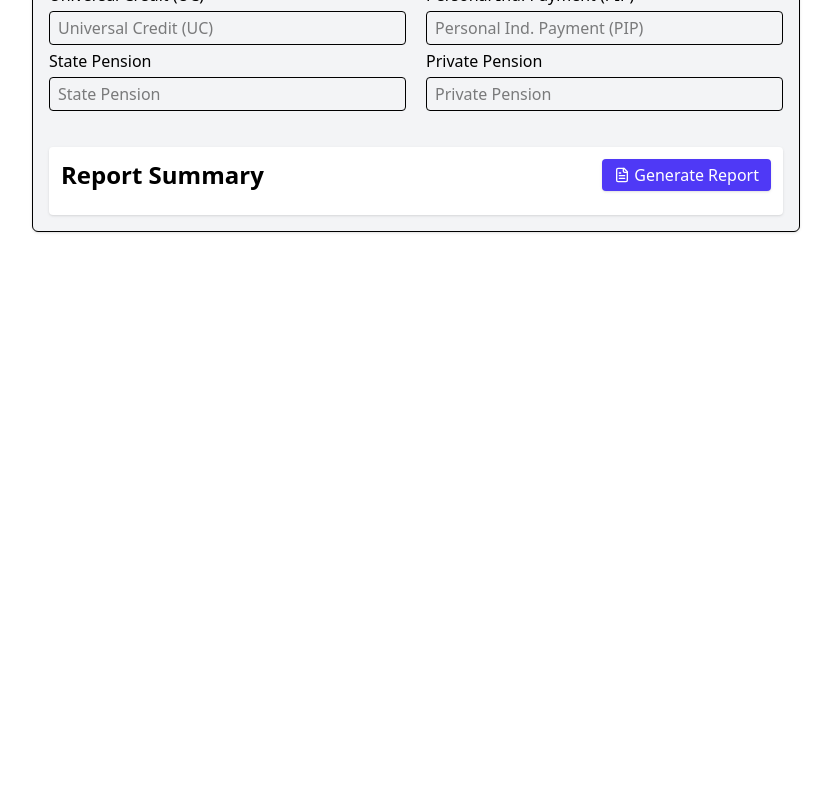
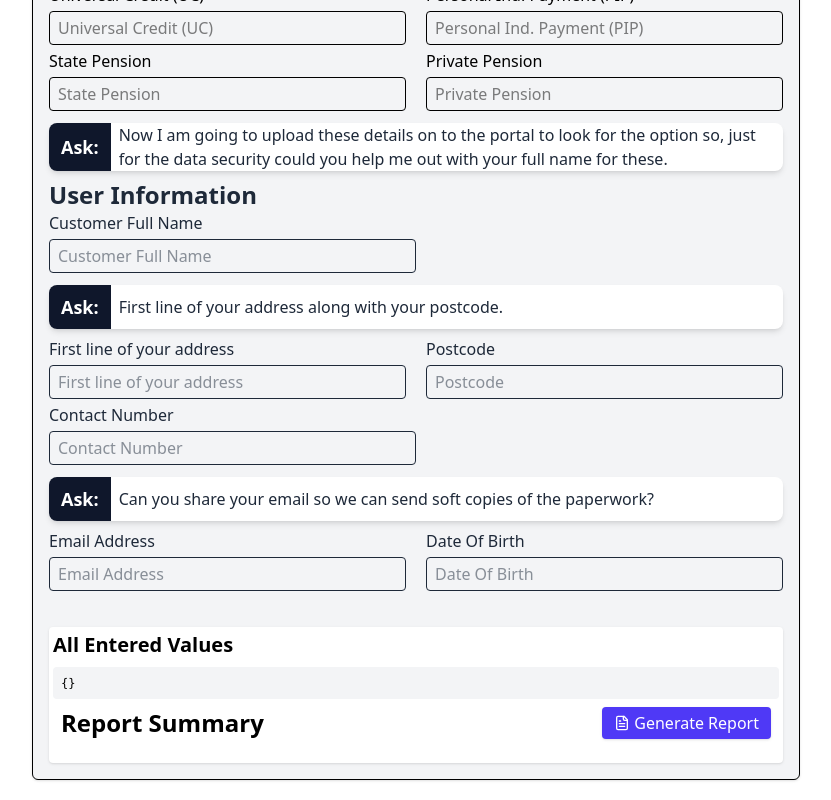
Before and after one commit to Bizz-Buzz-Creations/callsop, a React (Vite) app: page / in a window 1280 px wide. Shown: the part 3038-3838 px from the top of the page, without its empty margins (224-1055 px from the left). Before the commit the page ends 3290 px from the top, so only its background shows below. Built offline with nearby package versions, Linux system fonts and the light colour scheme.

Commit message:
added user details, arrears, etc.

```diff
--- /dev/null
+++ b/src/components/AskQuestion.jsx
@@ -0,0 +1,14 @@
+export default function AskQuestion({ question }) {
+  return (
+    <div className="w-full my-2 h-full">
+          <div className="h-full rounded-lg shadow-md bg-white transition-all duration-300 pr-3 flex items-stretch gap-2">
+              <span className="text-lg font-semibold text-gray-800 bg-slate-900 rounded-l-lg text-white py-2 px-3 h-auto flex items-center">
+                Ask:
+              </span>
+              <span className="my-auto">
+                {question}
+              </span>
+          </div>
+    </div>
+  );
+}
--- a/src/components/DebtConfirmation.jsx
+++ b/src/components/DebtConfirmation.jsx
@@ -119,21 +119,25 @@ const DebtConfirmation = ({ value = {}, onChange }) => {
         label="Gas"
         value={value.gas || []}
         onChange={val => handleInput("gas", val)}
+        isArrear="true"
       />
       <LabeledInputGroup
         label="Electric"
         value={value.electric || []}
         onChange={val => handleInput("electric", val)}
+        isArrear="true"
       />
       <LabeledInputGroup
         label="Water"
         value={value.water || []}
         onChange={val => handleInput("water", val)}
+        isArrear="true"
       />
       <LabeledInputGroup
         label="Mobile Contact"
         value={value.mobileContact || []}
         onChange={val => handleInput("mobileContact", val)}
+        isArrear="true"
       />
 
       <h3 className='text-xl font-medium'>Government Debts (GD): <span className='font-normal text-lg'>Ask Is there any debts with the Gov. Like Over payment or advance payment of any benefits, Any CCJ Or HMRC or any Bailiffs Debts?</span></h3>
--- a/src/components/DynamicInputGenerator.jsx
+++ b/src/components/DynamicInputGenerator.jsx
@@ -100,7 +100,7 @@
 
 import { Plus, Minus } from 'lucide-react';
 
-const DynamicInputGenerator = ({ value = [], onChange }) => {
+const DynamicInputGenerator = ({ value = [], onChange, isArrear = "false" }) => {
   const handleChange = (e) => {
     const newLength = parseInt(e.target.value) || 0;
     const newInputs = Array.from({ length: newLength }, (_, i) => value[i] || { name: '', amount: '', payment: '' });
@@ -150,6 +150,7 @@ const DynamicInputGenerator = ({ value = [], onChange }) => {
 
       <div className="mt-4 space-y-2">
         {value.map((input, index) => (
+          <>
             <div key={index} className='flex gap-5'>
               <input
                 type="text"
@@ -173,6 +174,35 @@ const DynamicInputGenerator = ({ value = [], onChange }) => {
                 className="border rounded w-full indent-1 p-1"
               />
             </div>
+
+            {isArrear === "true" && (
+              <div className="flex items-center gap-4 mb-4">
+                <span className="text-lg font-medium">Arrear</span>
+                <div className="flex gap-6">
+                  <label className="flex items-center gap-2">
+                    <input
+                      type="radio"
+                      name={`arrear-${index}`}
+                      value="current"
+                      checked={input.arrear === "current"}
+                      onChange={(e) => handleInputChange(index, 'arrear', e.target.value)}
+                    />
+                    Current Year
+                  </label>
+                  <label className="flex items-center gap-2">
+                    <input
+                      type="radio"
+                      name={`arrear-${index}`}
+                      value="previous"
+                      checked={input.arrear === "previous"}
+                      onChange={(e) => handleInputChange(index, 'arrear', e.target.value)}
+                    />
+                    Previous Year
+                  </label>
+                </div>
+              </div>
+            )}
+          </>
         ))}
       </div>
     </div>
--- a/src/components/EmploymentInfo.jsx
+++ b/src/components/EmployementInfo.jsx
@@ -1,7 +1,37 @@
+import { useEffect, useState } from "react";
+import AskQuestion from "./AskQuestion";
 import DualInputRow from "./DualInputRow";
 import TitledDualInputSection from "./TitledDualInputSection";
 
 const EmployementInfo = ({ value = {}, onChange }) => {
+  const [haveKids, setHaveKids] = useState(false);
+
+  useEffect(() => {
+    const updateHaveKidsFromStorage = () => {
+      const storedData = localStorage.getItem('sopFormData');
+      try {
+        const parsed = JSON.parse(storedData);
+        setHaveKids(parsed?.maritalStatus?.haveKids === "yes");
+      } catch (err) {
+        console.error("Error parsing localStorage data", err);
+      }
+    };
+
+    // Polling
+    const interval = setInterval(updateHaveKidsFromStorage, 1000);
+
+    // Listen for cross-tab changes
+    window.addEventListener("storage", updateHaveKidsFromStorage);
+
+    // Initial check
+    updateHaveKidsFromStorage();
+
+    return () => {
+      clearInterval(interval);
+      window.removeEventListener("storage", updateHaveKidsFromStorage);
+    };
+  }, [])
+
   // Helper to update a field
   const handleChange = (field, val) => {
     onChange({ ...value, [field]: val });
@@ -12,7 +42,7 @@ const EmployementInfo = ({ value = {}, onChange }) => {
       <h2 className="text-2xl font-semibold my-4">
         Employment Information:{" "}
         <span className='font-normal text-lg'>
-          Are you working any where as a Full-time, Part-time, Self Employed or are you on benefits.
+          Are you working anywhere as a Full-time, Part-time, Self Employed or are you on benefits.
         </span>
       </h2>
       <h3 className='text-xl font-medium'>Individual Income:</h3>
@@ -50,6 +80,17 @@ const EmployementInfo = ({ value = {}, onChange }) => {
         onChangeLeft={val => handleChange("individualStatePension", val)}
         onChangeRight={val => handleChange("individualPrivatePension", val)}
       />
+      {haveKids && (
+        <>
+          <AskQuestion question="Are you claiming any child benefit for you kids?" />
+          <DualInputRow
+            labelLeft="Child Benefits"
+            valueLeft={value.individualCB || ""}
+            onChangeLeft={val => handleChange("individualCB", val)}
+          />
+        </>
+      )}
+
       <h3 className='text-xl font-medium'>Partner Income:</h3>
       <DualInputRow
         labelLeft="Full-time (FT)"
@@ -85,6 +126,16 @@ const EmployementInfo = ({ value = {}, onChange }) => {
         onChangeLeft={val => handleChange("partnerStatePension", val)}
         onChangeRight={val => handleChange("partnerPrivatePension", val)}
       />
+      {haveKids && (
+        <>
+          <AskQuestion question="Are you claiming any child benefit for you kids?" />
+          <DualInputRow
+            labelLeft="Child Benefits"
+            valueLeft={value.partnerCB || ""}
+            onChangeLeft={val => handleChange("partnerCB", val)}
+          />
+        </>
+      )}
     </>
   );
 };
--- a/src/components/LabeledInputGroup.jsx
+++ b/src/components/LabeledInputGroup.jsx
@@ -1,7 +1,7 @@
 import { useEffect } from "react";
 import DynamicInputGenerator from "./DynamicInputGenerator";
 
-const LabeledInputGroup = ({ label, value = "", onChange }) => {
+const LabeledInputGroup = ({ label, value = "", onChange, isArrear }) => {
   // Handler for input change
   // const handleInput = (e) => {
   //   onChange && onChange(e.target.value);
@@ -10,7 +10,7 @@ const LabeledInputGroup = ({ label, value = "", onChange }) => {
   return (
     <div className=" items-center mb-4 w-full">
       <label className="block mb-1 font-medium">{label}:</label>
-      <DynamicInputGenerator value={value} onChange={onChange} />
+      <DynamicInputGenerator value={value} onChange={onChange} isArrear={isArrear} />
     </div>
   )
 }
--- /dev/null
+++ b/src/components/UserDetails.jsx
@@ -0,0 +1,60 @@
+import AskQuestion from "./AskQuestion";
+import DualInputRow from "./DualInputRow";
+
+const UserDetails = ({ value = {}, onChange }) => {
+
+  // Helper to update a field
+  const handleChange = (field, val) => {
+    onChange({ ...value, [field]: val });
+  };
+
+  return (
+    <div className="mx-auto text-gray-800">
+
+      <AskQuestion question="Now I am going to upload these details on to the portal to look for the option so, just for the data security could you help me out with your full name for these." />
+
+      <h2 className="text-2xl font-semibold">User Information</h2>
+
+      {/* <FloatingInput label="Full Name" value={fullName} onChange={setFullName} /> */}
+      <DualInputRow
+        labelLeft="Customer Full Name"
+        valueLeft={value.customerName || ""}
+        onChangeLeft={val => handleChange("customerName", val)}
+        type="text"
+      />
+
+      <AskQuestion question="First line of your address along with your postcode." />
+
+      <DualInputRow
+        labelLeft="First line of your address"
+        labelRight="Postcode"
+        valueLeft={value.address || ""}
+        valueRight={value.postcode || ""}
+        onChangeLeft={val => handleChange("address", val)}
+        onChangeRight={val => handleChange("postcode", val)}
+        type="text"
+      />
+
+      <DualInputRow
+        labelLeft="Contact Number"
+        valueLeft={value.contactNumber || ""}
+        onChangeLeft={val => handleChange("contactNumber", val)}
+        type="text"
+      />
+
+      <AskQuestion question="Can you share your email so we can send soft copies of the paperwork?" />
+
+      <DualInputRow
+        labelLeft="Email Address"
+        labelRight="Date Of Birth"
+        valueLeft={value.emailAddress || ""}
+        valueRight={value.dob || ""}
+        onChangeLeft={val => handleChange("emailAddress", val)}
+        onChangeRight={val => handleChange("dob", val)}
+        type="text"
+      />
+    </div>
+  );
+};
+
+export default UserDetails;
--- a/src/pages/SOP.jsx
+++ b/src/pages/SOP.jsx
@@ -1,6 +1,6 @@
 import { useEffect, useState } from "react";
 import DebtConfirmation from "../components/DebtConfirmation";
-import EmployementInfo from "../components/EmploymentInfo";
+import EmployementInfo from "../components/EmployementInfo";
 import MaritalStatus from "../components/MaritalStatus";
 import RentalDetails from "../components/RentalDetails";
 import { ListRestart } from "lucide-react";
@@ -8,6 +8,7 @@ import { Tooltip } from "react-tooltip";
 import 'react-tooltip/dist/react-tooltip.css';
 import SummaryReport from "../components/SummaryReport";
 import ScrollToTopButton from "../components/ScrollToTopButton";
+import UserDetails from "../components/UserDetails";
 
 // Utility functions for localStorage
 const STORAGE_KEY = "sopFormData";
@@ -78,15 +79,20 @@ const SOP = () => {
         onChange={(v) => handleUpdate("maritalStatus", v)}
       />
       <EmployementInfo
-        value={formData.employmentInfo || {}}
-        onChange={(v) => handleUpdate("employmentInfo", v)}
+        value={formData.employementInfo || {}}
+        onChange={(v) => handleUpdate("employementInfo", v)}
+      />
+
+      <UserDetails
+        value={formData.userDetails || {}}
+        onChange={(v) => handleUpdate("userDetails", v)}
       />
 
       <div className="mt-8 p-1 bg-white rounded shadow">
-        {/* <h2 className="text-xl font-bold mb-2">All Entered Values</h2>
+        <h2 className="text-xl font-bold mb-2">All Entered Values</h2>
         <pre className="bg-gray-100 p-2 rounded text-xs overflow-x-auto">
           {JSON.stringify(formData, null, 2)}
-        </pre> */}
+        </pre>
         <SummaryReport />
       </div>
 
--- a/src/utils/reportFormatter.js
+++ b/src/utils/reportFormatter.js
@@ -9,6 +9,20 @@ export function generateReportFromLocalStorage() {
   if (!data) return 'No data found in localStorage.';
 
   const lines = [];
+
+  const userInfo = [
+    "customerName", "address", "postcode", "contactNumber", "emailAddress", "dob"
+  ];
+
+  if (data.userDetails) {
+    userInfo.forEach((key) => {
+      const value = data.userDetails[key];
+      if (value !== undefined && value !== "") {
+        lines.push(`${value}`);
+      }
+    });
+  }
+  lines.push("");
 
   lines.push("DEBTS LEVEL");
 
@@ -48,7 +62,17 @@ export function generateReportFromLocalStorage() {
         const payment = parseFloat(item.payment || 0);
         totalDebt += amount;
         totalPayment += payment;
-        lines.push(`- ${item.name} – ${formatCurrency(amount)} – ${formatCurrency(payment)}/month`);
+
+        const baseLine = `- ${item.name} – ${formatCurrency(amount)} – ${formatCurrency(payment)}/month`;
+
+        // Add arrear note for specific keys
+        const needsArrearInfo = ["gas", "electric", "water", "mobileContact"].includes(key);
+        const arrearInfo = needsArrearInfo && item.arrear
+          ? ` (${item.arrear === "current" ? "Current Year" : "Previous Year"})`
+          : "";
+
+        lines.push(baseLine + arrearInfo);
+        // lines.push(`- ${item.name} – ${formatCurrency(amount)} – ${formatCurrency(payment)}/month`);
       });
     }
   });
@@ -88,7 +112,7 @@ export function generateReportFromLocalStorage() {
   lines.push("INCOME\n");
 
   lines.push("Individual");
-  Object.entries(data.employmentInfo || {}).forEach(([key, value]) => {
+  Object.entries(data.employementInfo || {}).forEach(([key, value]) => {
     if (key.startsWith("individual") && parseFloat(value) > 0) {
       const label = labelFromKey(key, "individual");
       lines.push(`- ${label} – ${formatCurrency(value)}/month`);
@@ -98,7 +122,7 @@ export function generateReportFromLocalStorage() {
   lines.push("");
 
   lines.push("Partner");
-  Object.entries(data.employmentInfo || {}).forEach(([key, value]) => {
+  Object.entries(data.employementInfo || {}).forEach(([key, value]) => {
     if (key.startsWith("partner") && parseFloat(value) > 0) {
       const label = labelFromKey(key, "partner");
       lines.push(`- ${label} – ${formatCurrency(value)}/month`);
```
Lines whose indentation alone changed are shown as unchanged.
